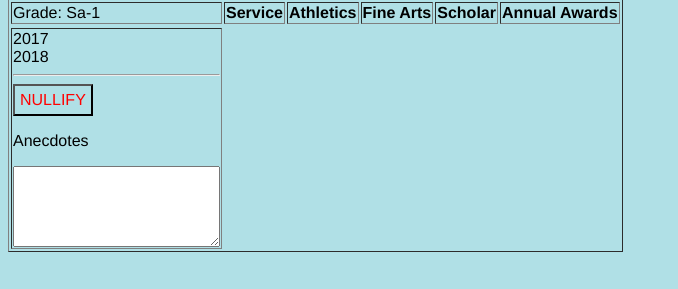
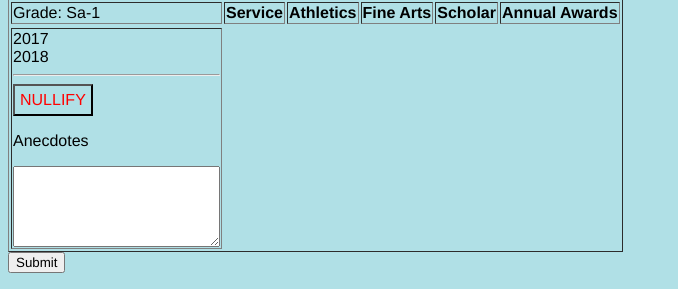
Before and after one commit to Joshua-Chiu/PGDBWebServer, a Django app: page /test2/student/1 in a window 1280 px wide. Shown: the part 653-942 px from the top of the page, without its empty margins (0-678 px from the left). Before the commit the page ends 905 px from the top, so only its background shows below. Run offline with Django 3.2, Linux system fonts and the light colour scheme; tables that the repository leaves empty hold one stand-in row (values such as "Sample post").

Commit message:
almost working post requests

```diff
--- a/test2/templates/test2/student_info.html
+++ b/test2/templates/test2/student_info.html
@@ -177,7 +177,9 @@
 
 
 
-
+<form action="/test2/student/{{ student.id }}/submit" method="post">{% csrf_token %}
+<input type="submit" value="Submit" />
+</form>
 
 
 <!-- Script for the collapsible-->
--- a/test2/urls.py
+++ b/test2/urls.py
@@ -6,4 +6,5 @@ urlpatterns = [
     path('', views.index, name="index"),
     path('search', views.search, name="search"),
     path('student/<int:num>', views.student_info, name="student_info"),
+    path('student/<int:num>/submit', views.student_submit, name="student_submit")
     ]
--- a/test2/views.py
+++ b/test2/views.py
@@ -1,5 +1,5 @@
 from django.shortcuts import render
-from django.http import HttpResponse
+from django.http import HttpResponse, HttpResponseRedirect
 from .models import Student
 from django.template.loader import get_template
 
@@ -28,6 +28,14 @@ def student_info(request, num):
     return HttpResponse(template.render(context, request))
 
 
+def student_submit(request, num):
+    if request.method == 'POST':
+        print("received POST request")
+    else:
+        print("this is not supposed to happen don't do that again")
+    return HttpResponseRedirect("/test2/student/{}".format(num))
+
+
 def index(request):
     template = get_template('test2/student_list.html')
     context = {
```
